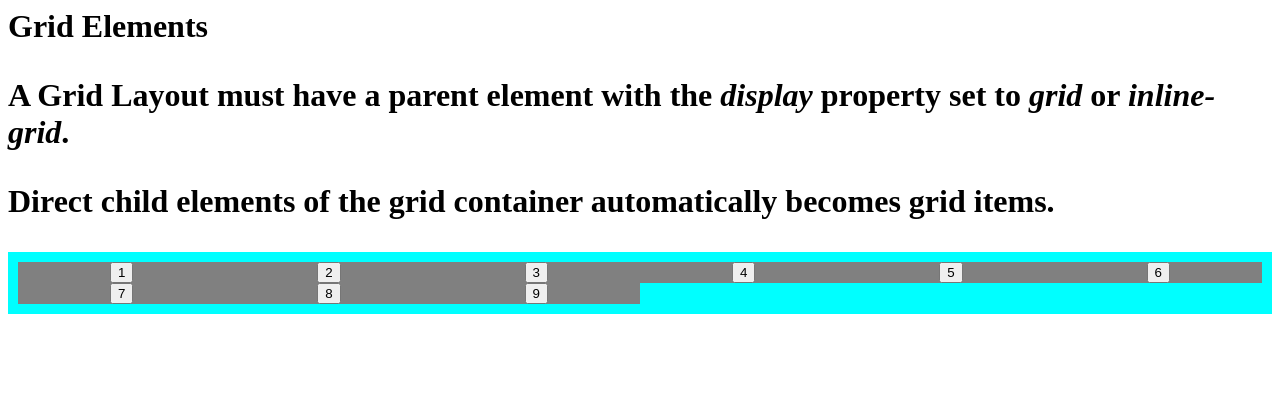
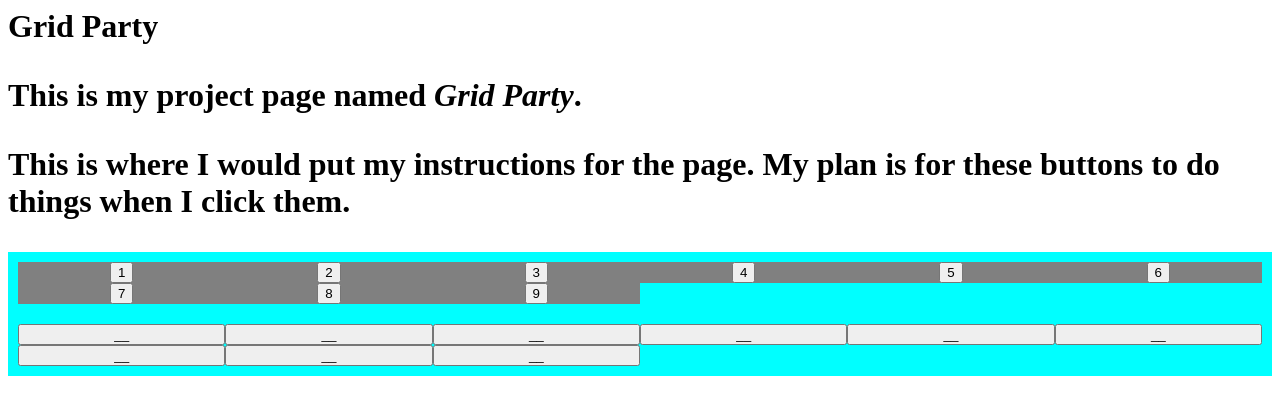
Before and after one commit to leemai-cl/gridparty, a plain HTML site: page gridparty.html in a window 1280 px wide. Drawn offline with Linux system fonts and the light colour scheme.

Commit message:
second commit

```diff
--- a/gridparty.html
+++ b/gridparty.html
@@ -15,15 +15,28 @@
 }
 .pagetitle
 	text-align: center;
+
+.button {
+  background-color: #4CAF50;
+  border: none;
+  color: white;
+  padding: 15px 32px;
+  text-align: center;
+  text-decoration: none;
+  display: inline-block;
+  font-size: 16px;
+  margin: 4px 2px;
+  cursor: pointer;
+
 </style>
 </head>
 <body>
 
-<h1>Grid Elements<h1>
+<h1>Grid Party<h1>
 
-<p>A Grid Layout must have a parent element with the <em>display</em> property set to <em>grid</em> or <em>inline-grid</em>.</p>
+<p>This is my project page named <em>Grid Party</em>.</p>
 
-<p>Direct child elements of the grid container automatically becomes grid items.</p>
+<p>This is where I would put my instructions for the page. My plan is for these buttons to do things when I click them.</p>
 
 <div class="grid-container">
 	<div class="grid-item"><button>1</button></div>
@@ -37,6 +50,18 @@
 	<div class="grid-item"><button>9</button></div>
 
 </div>
+<div class="grid-container">
+	<button class="button">__</button>
+	<button class="button">__</button>
+	<button class="button">__</button>
+	<button class="button">__</button>
+	<button class="button">__</button>
+	<button class="button">__</button>
+	<button class="button">__</button>
+	<button class="button">__</button>
+	<button class="button">__</button>
+
+	</div>
 <script>   </script>
 </body>
 </html>
```
